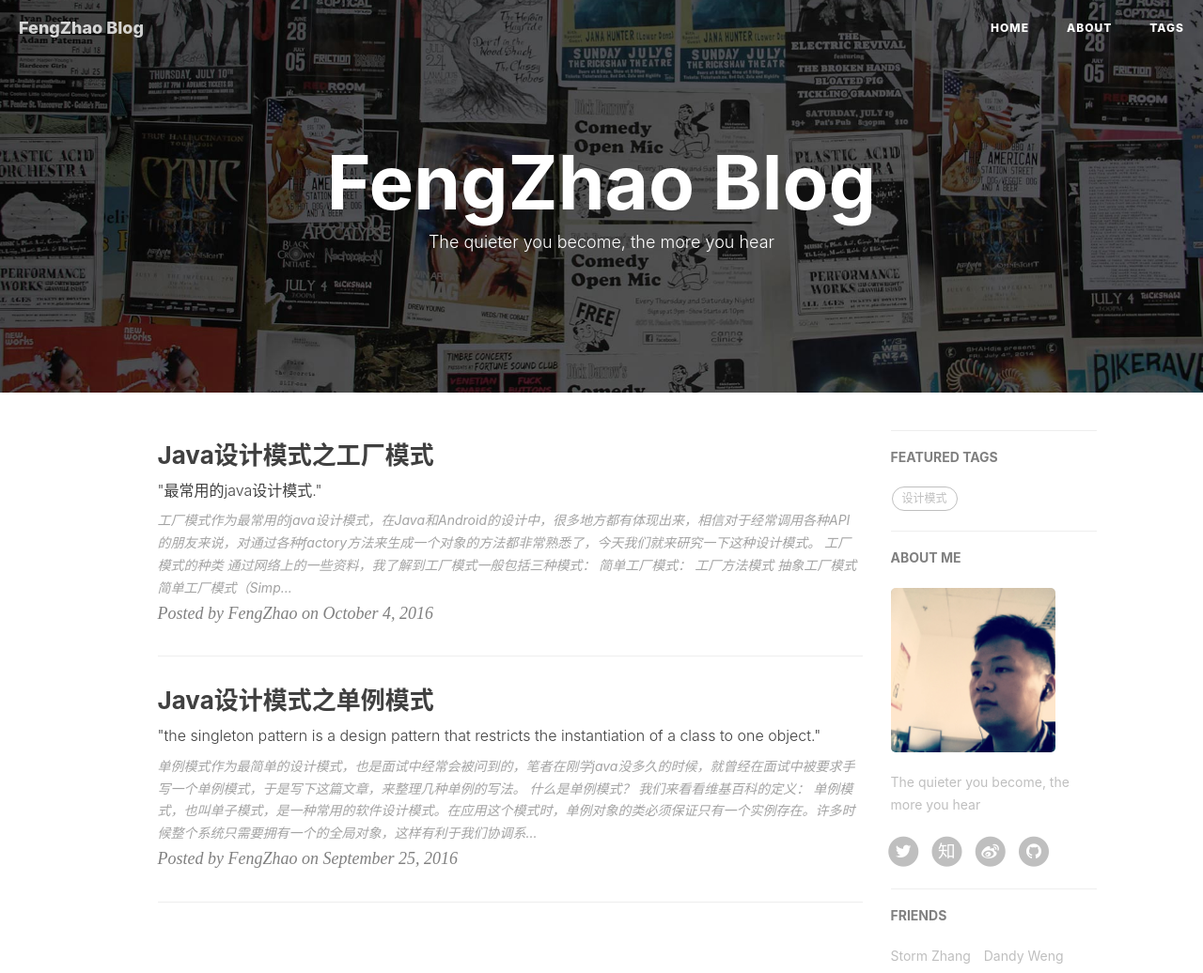
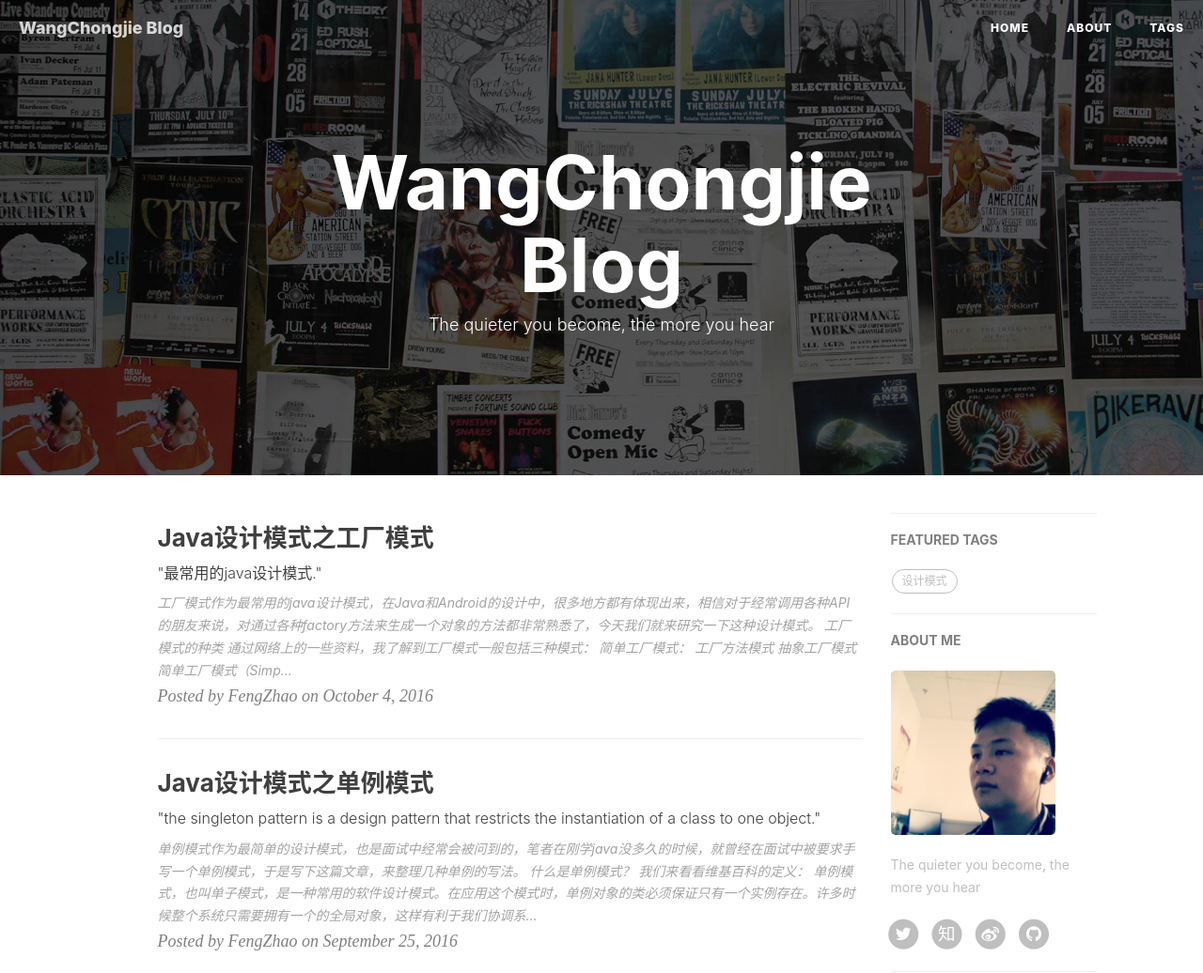
Before and after one commit to wangchongjie/wangchongjie.github.io, a Jekyll site: the page built from index.html, in a window 1280 px wide, cut to the strip 0-1036 px from the top of the page. Shown: the whole strip at 94% size. Built offline with Jekyll 4.4.1, drawn with Linux system fonts in a browser that asks for light colours; nearby versions of some CDN libraries; the list of posts is cut into pages by our own code.

Commit message:
Update _config.yml

```diff
--- a/_config.yml
+++ b/_config.yml
@@ -1,8 +1,8 @@
 # Site settings
-title: FengZhao Blog
-SEOTitle: 冯钊的博客 | FengZhao Blog
+title: WangChongjie Blog
+SEOTitle: 王崇杰的博客 | WangChongjie Blog
 header-img: img/home-bg.jpg
-email: fengzhao1124@gmail.com
+email: wangcj519@gmail.com
 description: "The quieter you become, the more you hear"
 keyword: ""
 #url: "https://www.baidu.com"              # your host, for absolute URL
@@ -12,10 +12,10 @@ baseurl: ""                             # for example, '/blog' if your blog host
 
 # SNS settings
 RSS: false
-weibo_username:     316111718
-zhihu_username:     fengzhao
-github_username:    fengzhao
-twitter_username:   chinafengzhao
+weibo_username:     jay_fighting
+zhihu_username:     wangchongjie
+github_username:    wangchongjie
+twitter_username:   wangchongjie
 
 # linkedin_username:  firstname-lastname-idxxxx
 
```
